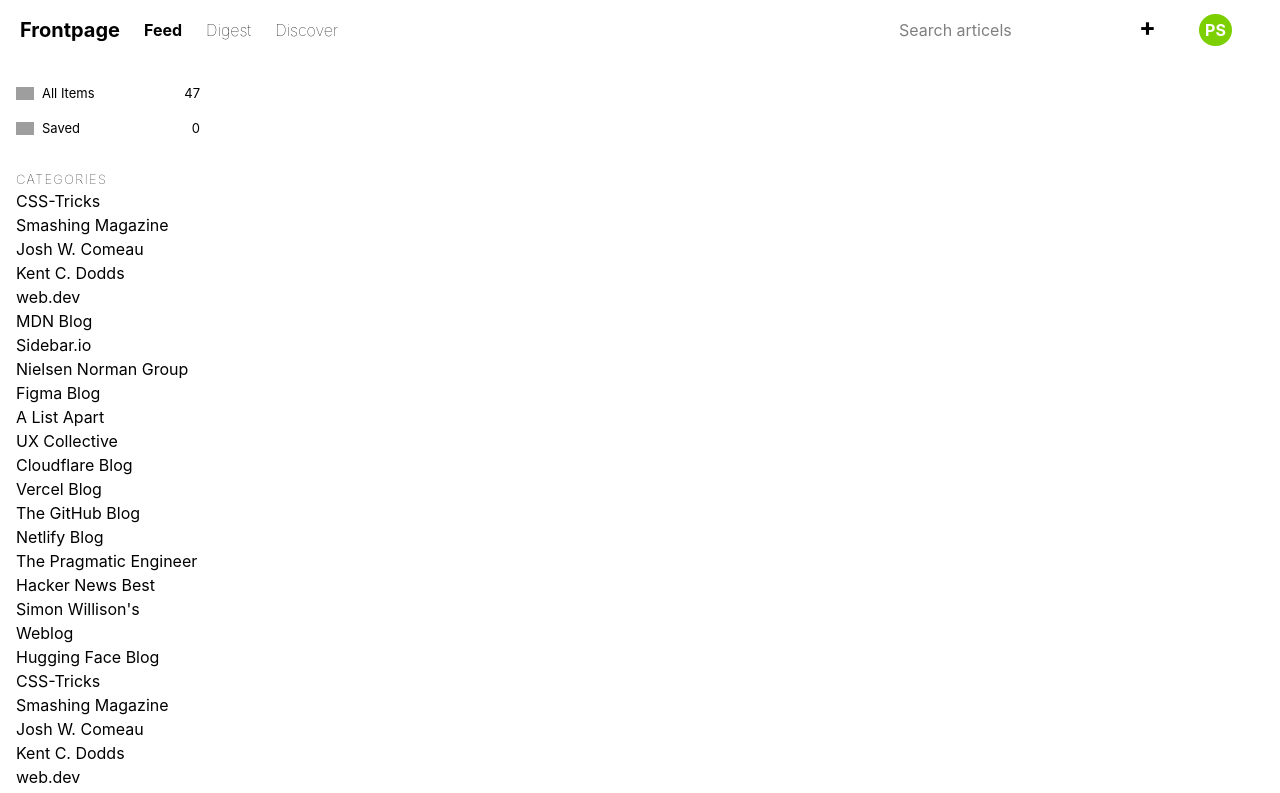
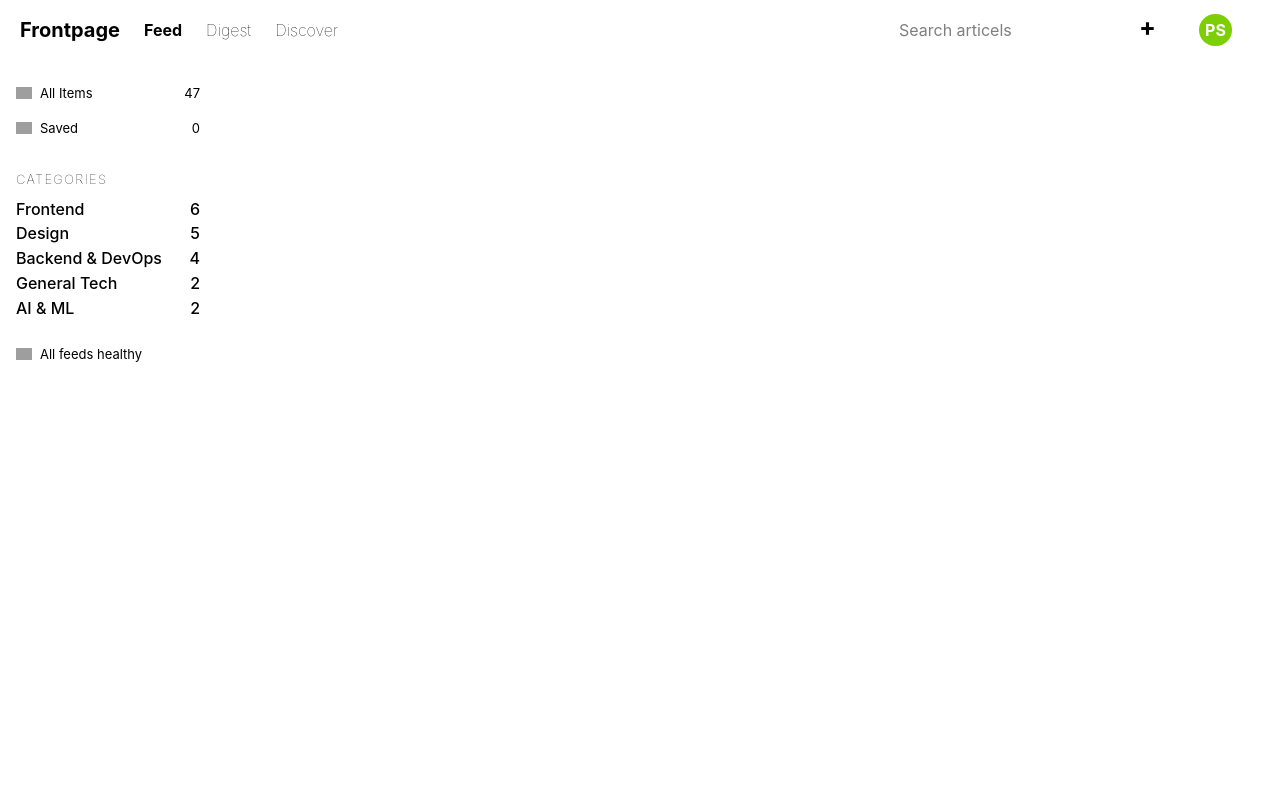
Before and after one commit to PrivDDOS/Angular-feed-reader, an Angular app: page / in a window 1280 px wide. Shown: the top 793 px of the page. Built offline with nearby package versions, Linux system fonts and the light colour scheme; grey boxes are pictures that could not be loaded.

Commit message:
Finish styling out the side bar

```diff
--- a/src/app/app.html
+++ b/src/app/app.html
@@ -49,14 +49,15 @@
 
   <!-- Side Bar -->
    <div class="w-50 h-100 pt-6 ps-4">
+
     <div class="flex flex-col">
         <div class="flex flex-row items-center">
             <img
             src="https://cdn-icons-png.flaticon.com/512/14138/14138073.png"
             alt="items icon"
-            class="w-[18px] me-2"
+            class="w-[16px] me-2"
             >
-            <p class="text-sm">All Items</p>
+            <p class="text-sm font-normal">All Items</p>
             <div class="ms-auto">
                 <p class="text-sm">47</p>
             </div>
@@ -65,24 +66,49 @@
             <img
             src="https://cdn-icons-png.flaticon.com/512/10421/10421470.png"
             alt="bookmark icon"
-            class="w-[18px] me-2"
+            class="w-[16px] me-2"
             >
-            <p class="text-sm">Saved</p>
+            <p class="text-sm font-normal">Saved</p>
             <div class="ms-auto">
                 <p class="text-sm">0</p>
             </div>
         </div>
     </div>
+
     <div class="flex flex-col pt-8">
-        <p class="text-sm font-thin uppercase tracking-widest">
+        <p class="text-sm font-thin uppercase tracking-widest pb-2">
             categories
         </p>
-        @for(category of name; track category) {
-            <p>{{ category.name }}</p>
-            @for(feeds of feed; track feeds) {
-                <p>{{ feeds.title }}</p>
+        @for(category of categories; track category.name) {
+            <div class="flex items-center">
+                <p class="text-base font-medium">
+                    {{ category.name }}
+                </p>
+                <p class="text-base font-medium ms-auto">
+                    {{ category.feeds.length }}
+                </p>
+            </div>
+            @for (feed of category.feeds; track feed.feedUrl) {
+                <div class="flex items-center hidden">
+                    <p class="text-base font-thin">
+                        {{ feed.title }}
+                    </p>
+                    <p class="text-base font-thin ms-auto">
+                        1
+                    </p>
+                </div>
+
             }
         }
+    </div>
+
+    <div class="flex items-center pt-6">
+        <img
+        src="https://cdn-icons-png.flaticon.com/512/14360/14360190.png"
+        alt="check mark icon"
+        class="w-[16px] me-2"
+        >
+        <p class="text-sm font-normal">All feeds healthy</p>
     </div>
    </div>
 </main>
--- a/src/app/app.ts
+++ b/src/app/app.ts
@@ -2,6 +2,9 @@
 import { RouterOutlet } from '@angular/router';
 import { CommonModule } from '@angular/common';
 import { HttpClient, provideHttpClient, withFetch } from '@angular/common/http';
+
+type Feed = { title: string; feedUrl: string; siteUrl: string; description: string; format: string; notes: string };
+type Category = { name: string; feeds: Feed[] };
 
 @Component({
   selector: 'app-root',
@@ -14,8 +17,7 @@
   protected readonly title = signal('angular-feed');
 
   activeTab: 'Feed' | 'Digest' | 'Discover' = 'Feed';
-  name: any[] = [];
-  feed: any[] = [];
+  categories: Category[] = [];
   filterData: any[] = [];
 
   constructor(
@@ -24,12 +26,11 @@
   ) {}
 
   ngOnInit(): void {
-    this.http.get<{ categories: { name: string; feeds: any[] }[] }>('/data/sample-feeds.json').subscribe(res => {
-      this.name = res.categories.flatMap(category => category.name);
-      this.feed = res.categories.flatMap(category => category.feeds)
+    this.http.get<{ categories: Category[] }>('/data/sample-feeds.json').subscribe(res => {
+      this.categories = res.categories;
       this.filterData = [res.categories]
       this.cdr.detectChanges()
-      console.log(this.name, this.feed)
+      console.log(this.categories)
     });
   };
 
```
